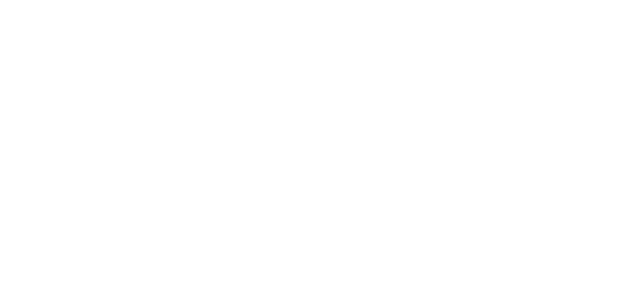
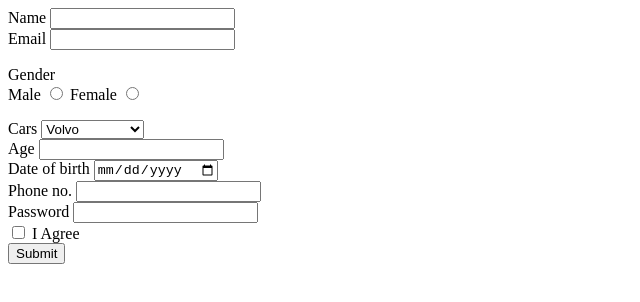
Before and after one commit to acciojob/signup-form-car-shivamjamshedpur, a website: page main.html in a window 1280 px wide. Shown: the whole page, without its empty margins (0-640 px from the left). Drawn offline with Linux system fonts and the light colour scheme.

Commit message:
created a submission

```diff
--- a/main.html
+++ b/main.html
@@ -10,7 +10,44 @@
 	<!-- the entire body must be written by student -->
     <script type="text/javascript" src="./script.js">
 </script>
-
+<form action="" method="post">
+	<label for="name">Name</label>
+	<input type="text" id="name" required>
+	<br>
+	<label for="email">Email</label>
+	<input type="email" id="email" required>
+	<br>
+	<p>Gender<br>
+	<label for="gender_m">Male</label>
+	<input type="radio" id="gender_m" name="gender" required>
+	<label for="gender_m">Female</label>
+	<input type="radio" id="gender_f" name="gender" required>
+	</p>
+	<label for="cars">Cars</label>
+	<select name="cars" id="cars">
+		<option value="volvo">Volvo</option>
+		<option value="ferari">Ferari</option>
+		<option value="lambo">Lamborghini</option>
+		<option value="doge">Doge charger</option>
+	</select>
+	<br>
+	<label for="age">Age</label>
+	<input type="number" id="age" name="age" required>
+	<br>
+	<label for="dob">Date of birth</label>
+	<input type="date" id="dob" required>
+	<br>
+	<label for="tel">Phone no.</label>
+	<input type="tel" id="tel">
+	<br>
+	<label for="pass">Password</label>
+	<input type="password" id="password" required>
+	<br>
+	<input type="checkbox" id="tos" required>
+	<label for="agree">I Agree</label>
+	<br>
+	<input type="submit" >
+</form>
 </body>
 
 </html>
```
